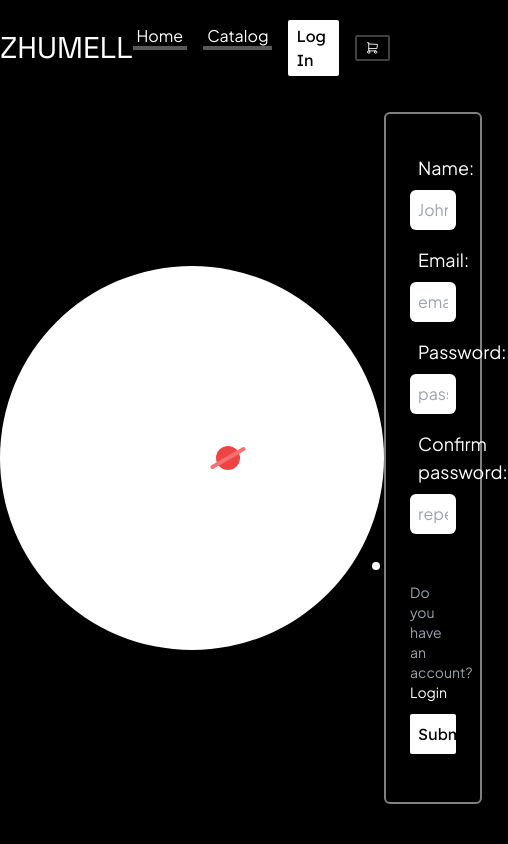
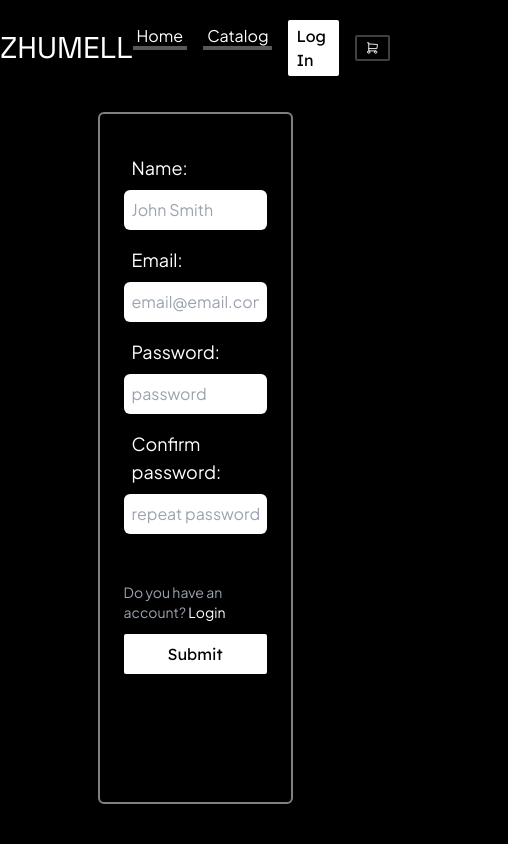
Before and after one commit to TimmyElTaco/zhumell-shop, a React (Vite) app in the folder frontend/: page /register in a window 390 px wide. Shown: the top 844 px of the page, 508 px wide, since content can reach past the window. Built offline with nearby package versions, Linux system fonts and the light colour scheme; what tailwindcss-animated would draw is missing.

Commit message:
Make the forms responsive with tailwind

```diff
--- a/frontend/src/pages/Login.jsx
+++ b/frontend/src/pages/Login.jsx
@@ -41,10 +41,10 @@ export default function Login() {
     return (
         <>
             <div className="flex justify-evenly pt-32 h-screen">
-                <div className="flex items-center justify-center">
+                <div className="hidden lg:flex items-center justify-center">
                     <System />
                 </div>
-                <form onSubmit={handleSubmit} className="flex flex-col border-2 border-white h-3/4 p-6 w-1/4 border-opacity-50 rounded-md">
+                <form onSubmit={handleSubmit} className="flex flex-col border-2 border-white h-3/4 p-6 md:w-1/2 lg:w-1/4 border-opacity-50 rounded-md">
                     <Alert message={alert} />
                     <label htmlFor="email" className="block p-2 text-lg mt-6">
                         Email:
--- a/frontend/src/pages/Register.jsx
+++ b/frontend/src/pages/Register.jsx
@@ -47,10 +47,10 @@ export default function Register() {
                 <Modal show={openModal} title='Register complete' body='Check your email to confirm your account'>
                     <Link to='/login' onClick={() => setOpenModal(!openModal)} className="border-2 border-white border-opacity-25 px-4 py-2 rounded hover:bg-white hover:bg-opacity-25 transition-colors duration-150">Ok</Link>
                 </Modal>
-                <div className="flex items-center justify-center">
+                <div className="hidden lg:flex items-center justify-center">
                     <System />
                 </div>
-                <form onSubmit={handleSubmit} className="flex flex-col border-2 border-white p-6 w-1/4 border-opacity-50 rounded-md">
+                <form onSubmit={handleSubmit} className="flex flex-col border-2 border-white p-6 w-2/4 lg:w-1/4 border-opacity-50 rounded-md">
                     <Alert message={alert} />
                     <label htmlFor="name" className="block p-2 text-lg mt-2">
                         Name:
```
